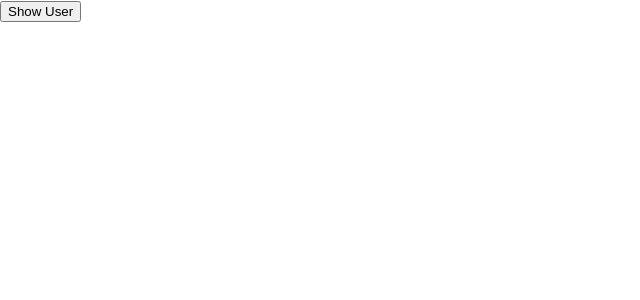
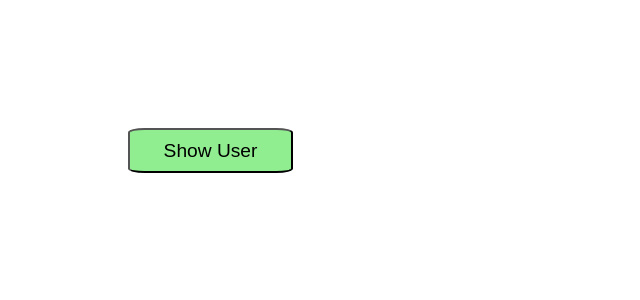
Before and after one commit to carlfsmithiii/github_card, a React (Create React App) app: page / in a window 1280 px wide. Shown: the top 300 px of the page, without its empty margins (0-640 px from the left). Built offline with nearby package versions, Linux system fonts and the light colour scheme.

Commit message:
Create basic App.cs styles

```diff
--- a/src/App.css
+++ b/src/App.css
@@ -1,32 +1,10 @@
-.App {
-  text-align: center;
+.user-and-button {
+  margin: 10vw;
 }
 
-.App-logo {
-  animation: App-logo-spin infinite 20s linear;
-  height: 40vmin;
+.user-button {
+  font-size: 1.2em;
+  padding: 0.5em 1.75em;
+  border-radius: 10%;
+  background-color: lightgreen;
 }
-
-.App-header {
-  background-color: #282c34;
-  min-height: 100vh;
-  display: flex;
-  flex-direction: column;
-  align-items: center;
-  justify-content: center;
-  font-size: calc(10px + 2vmin);
-  color: white;
-}
-
-.App-link {
-  color: #61dafb;
-}
-
-@keyframes App-logo-spin {
-  from {
-    transform: rotate(0deg);
-  }
-  to {
-    transform: rotate(360deg);
-  }
-}
--- a/src/App.js
+++ b/src/App.js
@@ -35,8 +35,8 @@ class App extends Component {
         />
     }
     return (
-      <div>
-        <button onClick={this.handleEvent}>
+      <div class="user-and-button">
+        <button onClick={this.handleEvent} class="user-button">
           {this.state.active ? "Hide User" : "Show User"}
         </button>
         { user }
```
